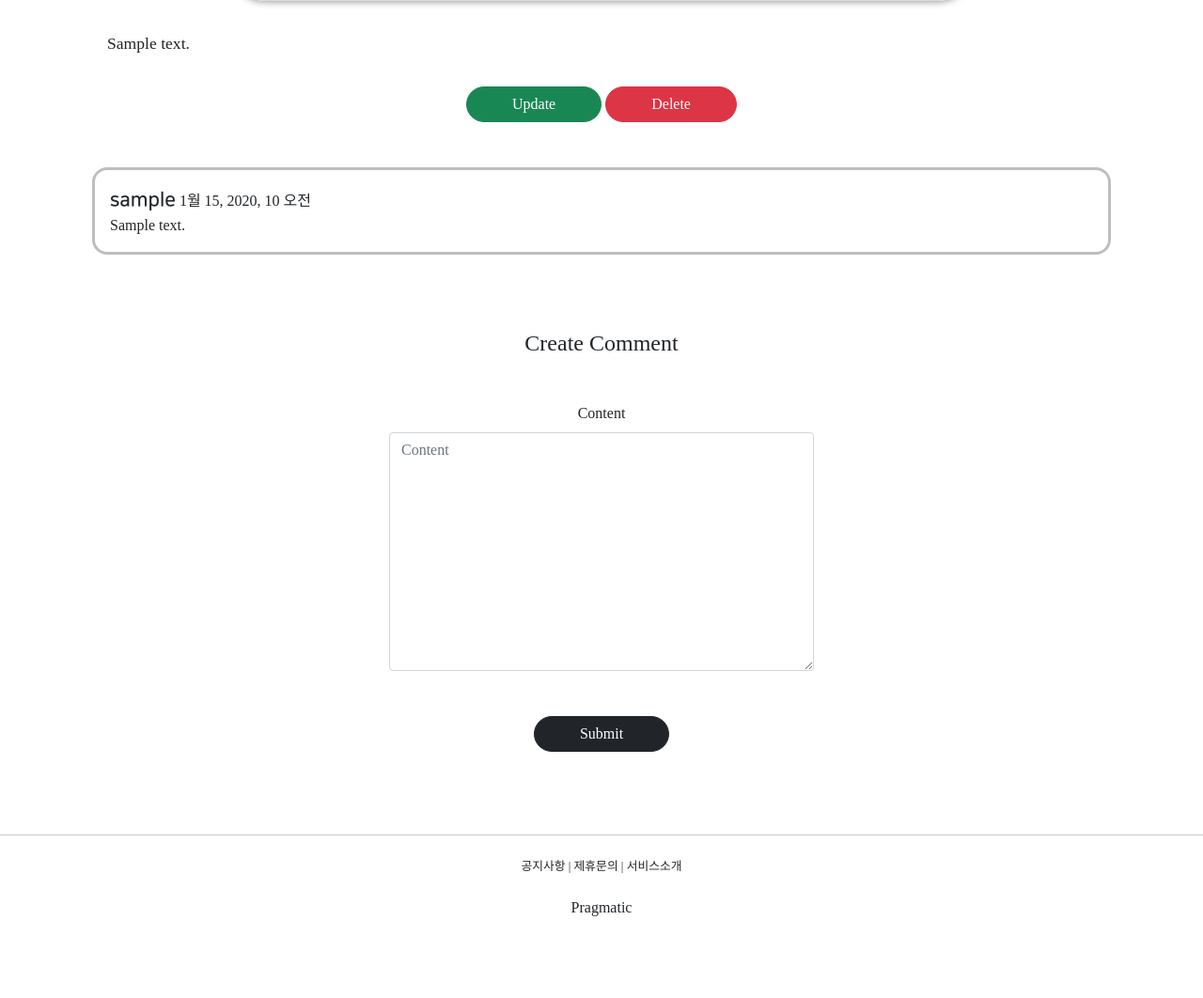
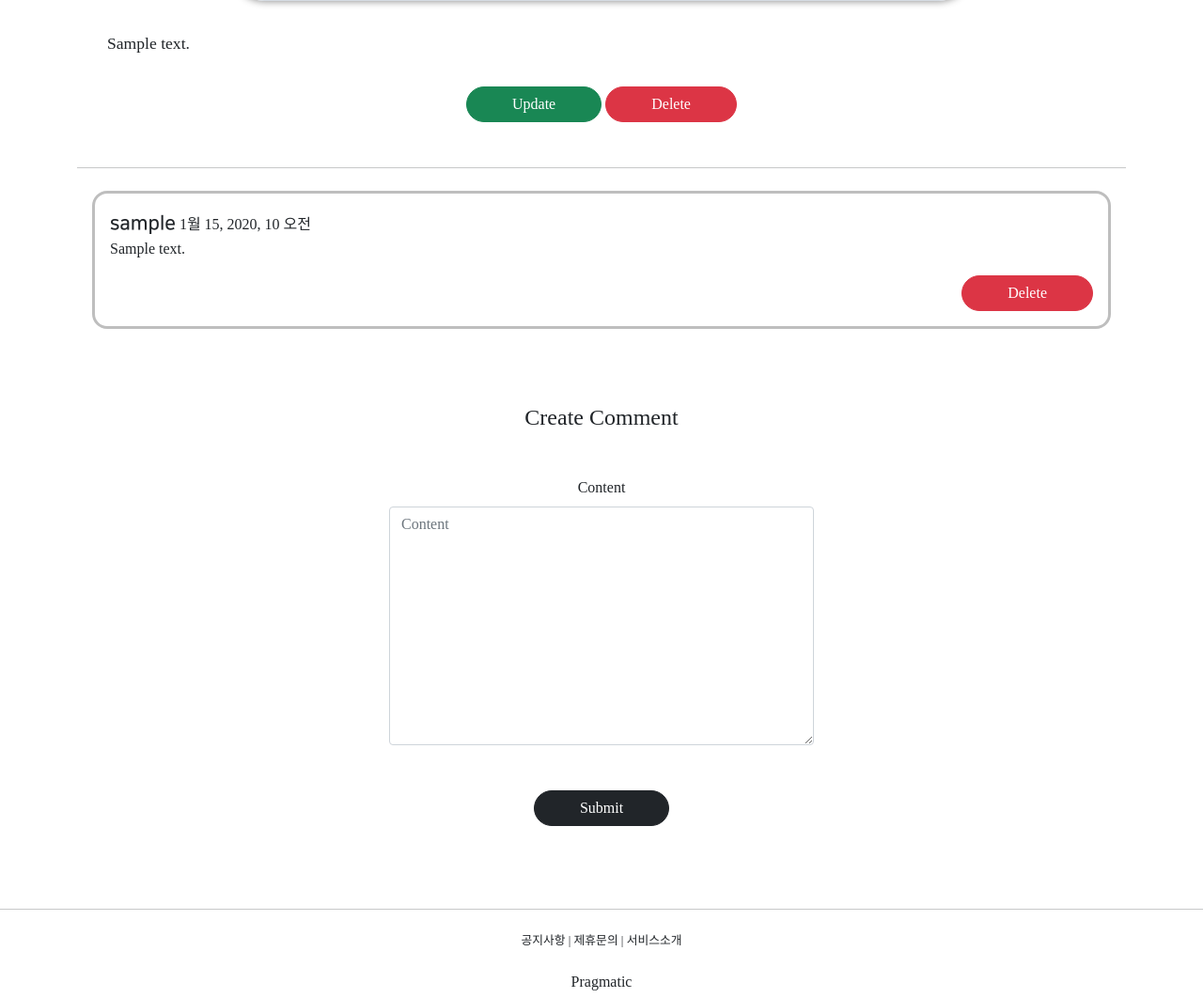
Before and after one commit to tmdgy6232/gis_2, a Django app: page /articles/detail/1 in a window 1280 px wide. Shown: the part 1020-2082 px from the top of the page at 94% size. Before the commit the page ends 1995 px from the top, so only its background shows below. Run offline with Django 3.2, Linux system fonts and the light colour scheme; a user stored in the database is signed in; tables that the repository leaves empty hold one stand-in row (values such as "Sample post"); grey boxes marked "Sample" are stand-in pictures; parts of the project's set-up code (start-up, migrations or seed data) failed here and were passed over; some libraries are stand-ins or nearby versions; some web fonts are replaced.

Commit message:
8/11 댓글기능 버튼 분기 추가

```diff
--- a/articleapp/templates/articleapp/detail.html
+++ b/articleapp/templates/articleapp/detail.html
@@ -26,6 +26,7 @@
             </div>
             {% endif %}
         </div>
+        <hr>
         <div class="text-center my-4">
             {% for comment in target_article.commnet.all %}
                 <div class="comment_box">
@@ -34,8 +35,15 @@
                         <span>{{ comment.create_at }}</span>
                     </div>
                     <div>
-                        {{ comment.content }}
+                        <p>
+                            {{ comment.content }}
+                        </p>
                     </div>
+                    {% if comment.writer == user %}
+                        <div style="text-align: right">
+                            <a class="btn btn-danger rounded-pill px-5" href="{% url 'commentapp:delete' pk=comment.pk %}">Delete</a>
+                        </div>
+                    {% endif %}
                 </div>
             {% endfor %}
             {% include 'commentapp/create.html' %}
```
